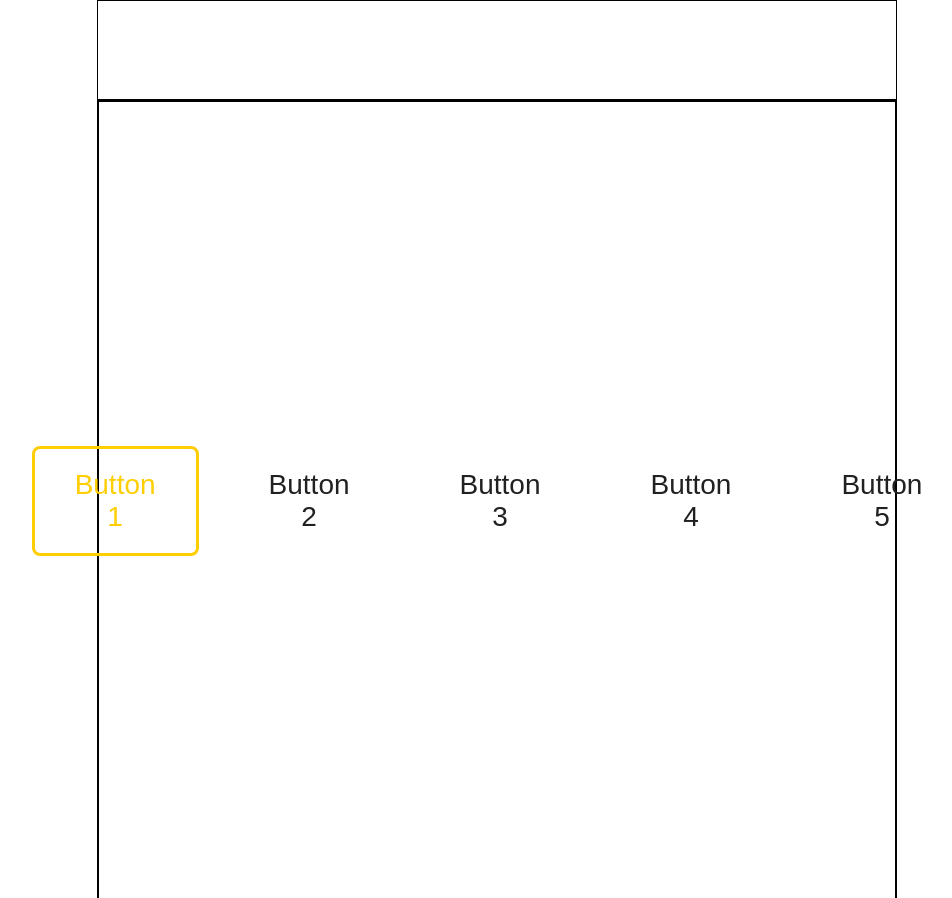
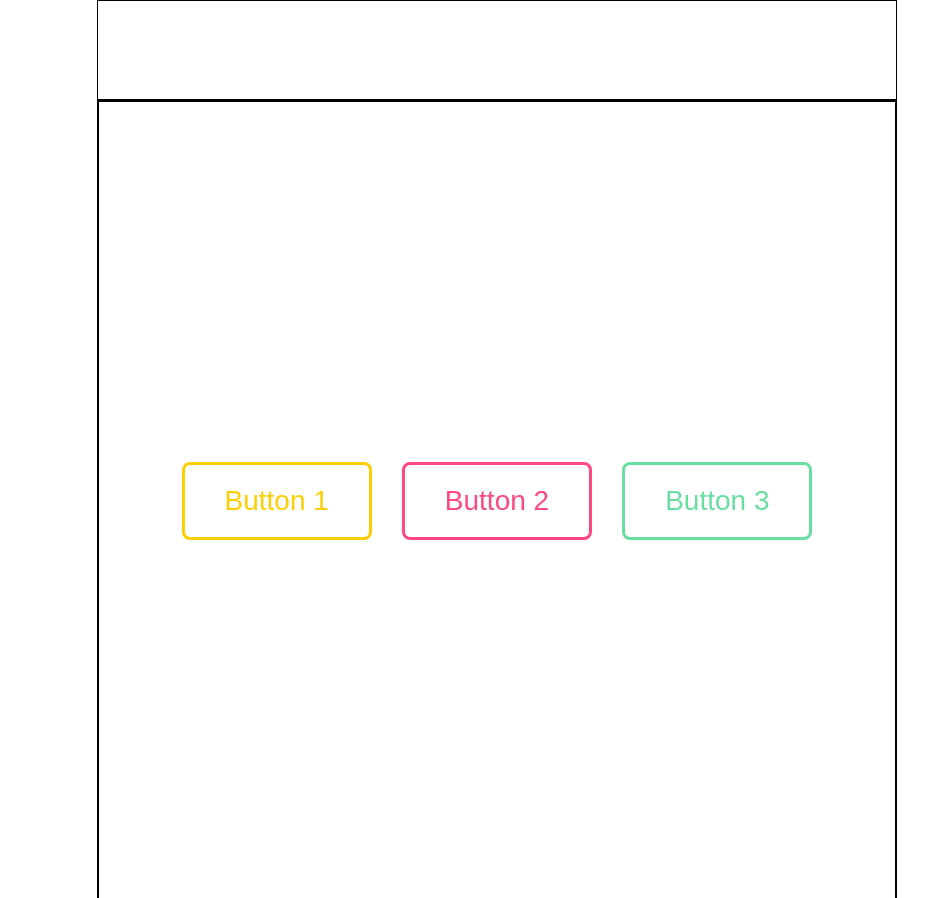
Before and after one commit to Swebwite/2024IST-Website-Jasper.Longhurst, a plain HTML site: page index.html in a window 1280 px wide. Shown: the top 898 px of the page, without its empty margins (143-1095 px from the left). Drawn offline with Linux system fonts and the light colour scheme.

Commit message:
Finished button animations

```diff
--- a/index.html
+++ b/index.html
@@ -16,8 +16,6 @@
 			<button class="button button-1">Button 1</button>
 			<button class="button button-2">Button 2</button>
 			<button class="button button-3">Button 3</button>
-			<button class="button button-4">Button 4</button>
-			<button class="button button-5">Button 5</button>
 		</div>
 		<h1>Cat</h1>
 		<img src="https://sadanduseless.b-cdn.net/wp-content/uploads/2020/08/pixelated-cats15.jpg"/>
--- a/style.css
+++ b/style.css
@@ -79,3 +79,29 @@ DIV {border: 1px solid #000;}
 	color: #FFF;
 	background-color: #FFCE00;
 }
+
+.button-2 {
+	color: #FE4880;
+	border: 3px solid #FE4880;
+	background-image: linear-gradient(to right, transparent 50%, #FE4880 50%);
+	background-size: 210%;
+	background-position: 0%;
+}
+
+.button-2:hover {
+	color: #FFF;
+	background-position: 99%;
+}
+
+.button-3 {
+	color: #68DEA0;
+	border: 3px solid #68DEA0;
+	background-image: linear-gradient(to top, #68DEA0 50%, transparent 50%);
+	background-size: 100% 200%;
+	background-position: 0% 0%;
+}
+
+.button-3:hover {
+	color: #FFF;
+	background-position: 0% 100%;
+}
```
